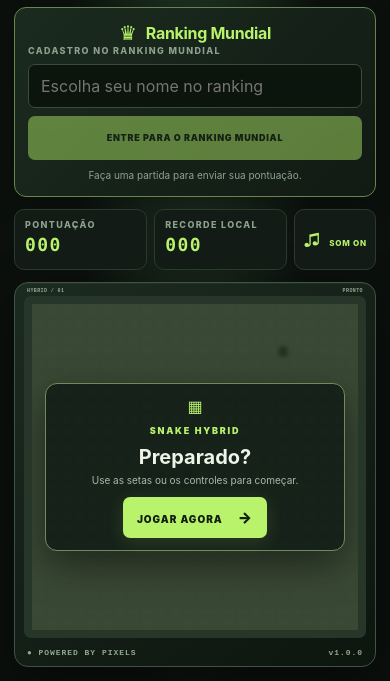
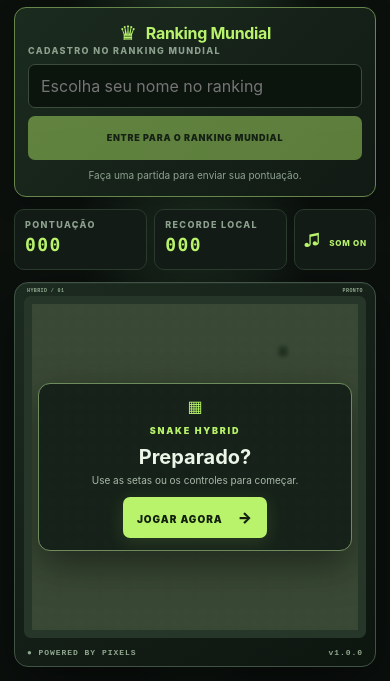
Before and after one commit to edutvz1-bike/snake-hybrid, a plain HTML site: page public/index.html in a window 390 px wide. Shown: the part 125-806 px from the top of the page. Drawn offline with Linux system fonts and the light colour scheme; no server answers.

Commit message:
Keep PIX donation visible in game over overlay

```diff
--- a/public/style.css
+++ b/public/style.css
@@ -429,3 +429,37 @@ body {
     display: none;
   }
 }
+
+
+/* Mantém o resultado e a doação PIX acessíveis em telas pequenas. */
+.overlay {
+  overflow-y: auto;
+  overscroll-behavior-y: contain;
+  align-items: start;
+}
+.overlay-card {
+  max-height: 100%;
+  overflow-y: auto;
+  overscroll-behavior-y: contain;
+  margin: auto;
+}
+@media (max-width: 760px) {
+  .overlay {
+    padding: 6px;
+  }
+  .overlay-card {
+    width: min(100%, 360px);
+    max-height: 100%;
+    padding: 12px;
+  }
+  .monetization {
+    margin-top: 10px;
+    gap: 8px;
+  }
+  .ad-slot {
+    min-height: 42px;
+  }
+  .donation-box {
+    padding: 9px;
+  }
+}
```
